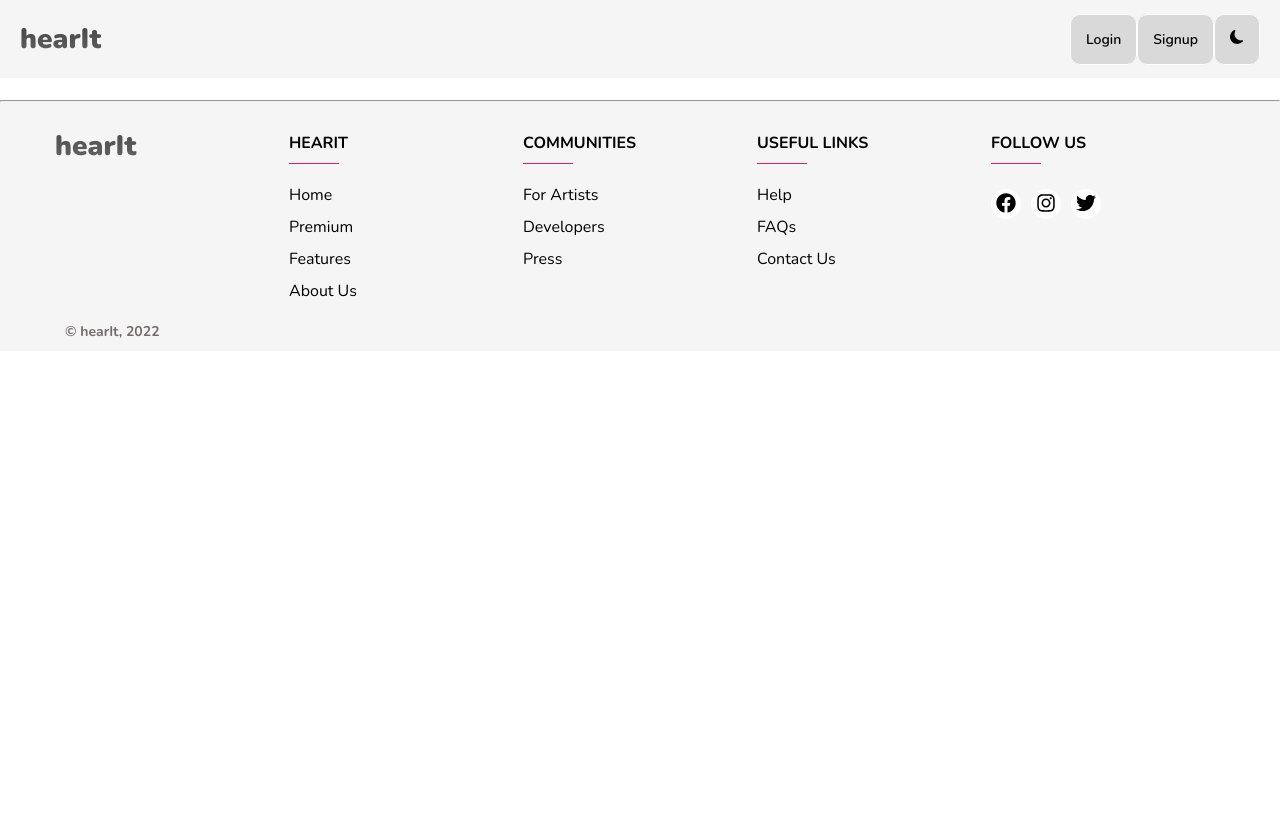
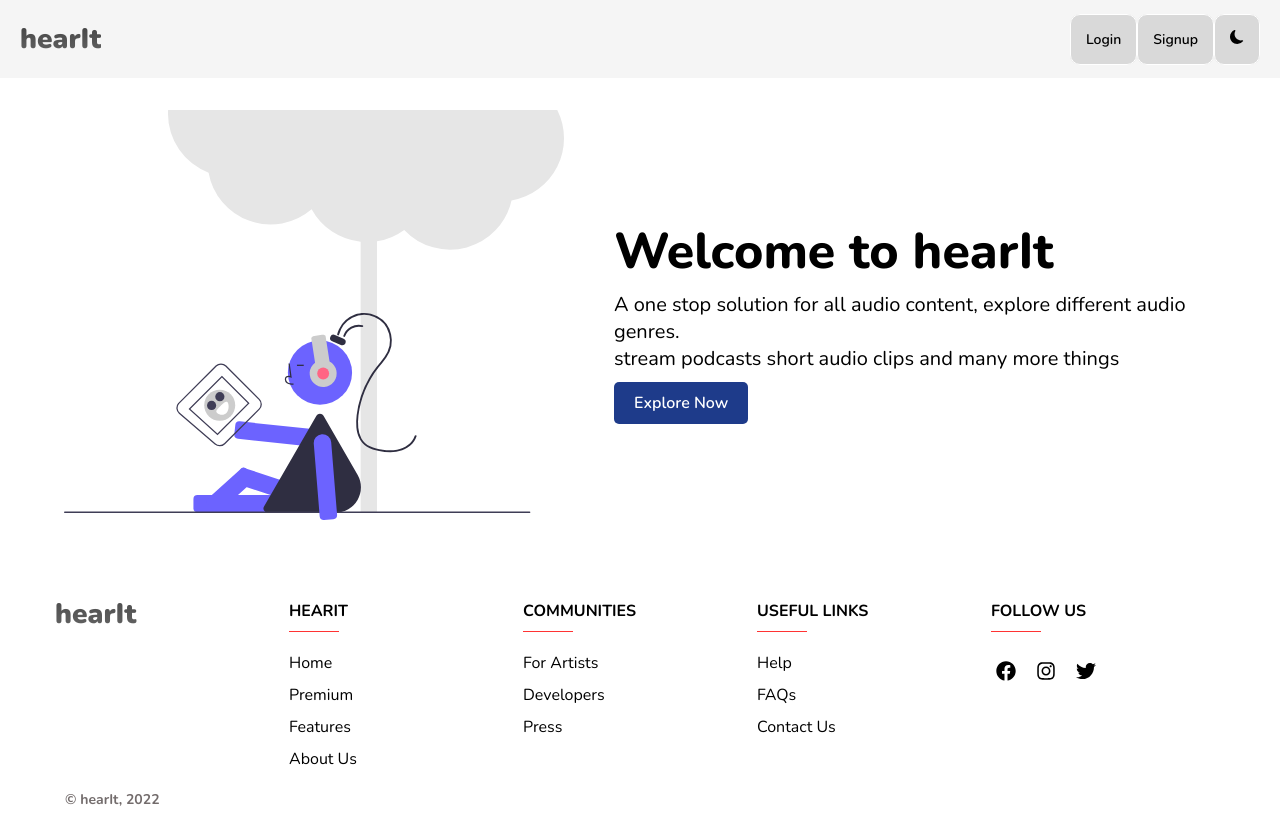
Before and after one commit to me-ayush/hearIt, a React (Create React App) app: page / in a window 1280 px wide. Built offline with nearby package versions, Linux system fonts and the light colour scheme.

Commit message:
add landing

```diff
--- a/src/App.js
+++ b/src/App.js
@@ -1,6 +1,7 @@
 import { useEffect } from "react";
 import Router from "./Router";
 import Navbar from "./Components/Navbar/Navbar";
+import Footer from "./Components/Footer/Footer";
 import { getItem } from "./Utils/LocalStorage";
 import { THEME } from "./Constants";
 
@@ -14,6 +15,7 @@ function App() {
         <div>
             <Navbar />
             <Router />
+            <Footer />
         </div>
     );
 }
--- a/src/Components/Footer/Footer.jsx
+++ b/src/Components/Footer/Footer.jsx
@@ -1,47 +1,82 @@
 import React from "react";
+import { FaFacebook, FaInstagram, FaTwitter } from "react-icons/fa";
+import { Link } from "react-router-dom";
 import styles from "./footer.module.css";
-
-import { FaFacebook, FaInstagram, FaTwitter } from 'react-icons/fa';
 
 const Footer = () => {
     return (
+        <footer>
             <div className={styles.main_footer}>
                 <div className={styles.container}>
                     <div className={styles.row_1}>
-          <div className={styles.col + ' ' + styles.col_logo}>
+                        <div className={styles.col + " " + styles.col_logo}>
                             <h1>hearIt</h1>
                         </div>
-          <div className={styles.col + ' ' + styles.col_hearit}>
+                        <div className={styles.col + " " + styles.col_hearit}>
                             <h4>HEARIT</h4>
                             <ul>
-              <li><a href="/">Home</a></li>
-              <li><a href="/">Premium</a></li>
-              <li><a href="/">Features</a></li>
-              <li><a href="/">About Us</a></li>
+                                <li>
+                                    <Link to="/">Home</Link>
+                                </li>
+                                <li>
+                                    <Link to="/">Premium</Link>
+                                </li>
+                                <li>
+                                    <Link to="/">Features</Link>
+                                </li>
+                                <li>
+                                    <Link to="/">About Us</Link>
+                                </li>
                             </ul>
                         </div>
-          <div className={styles.col + ' ' + styles.col_communities}>
+                        <div
+                            className={
+                                styles.col + " " + styles.col_communities
+                            }
+                        >
                             <h4>COMMUNITIES</h4>
                             <ul>
-              <li><a href="/">For Artists</a></li>
-              <li><a href="/">Developers</a></li>
-              <li><a href="/">Press</a></li>
+                                <li>
+                                    <Link to="/">For Artists</Link>
+                                </li>
+                                <li>
+                                    <Link to="/">Developers</Link>
+                                </li>
+                                <li>
+                                    <Link to="/">Press</Link>
+                                </li>
                             </ul>
                         </div>
-          <div className={styles.col + ' ' + styles.col_useful_links}>
+                        <div
+                            className={
+                                styles.col + " " + styles.col_useful_links
+                            }
+                        >
                             <h4>USEFUL LINKS</h4>
                             <ul>
-              <li><a href="/">Help</a></li>
-              <li><a href="/">FAQs</a></li>
-              <li><a href="/">Contact Us</a></li>
+                                <li>
+                                    <Link to="/">Help</Link>
+                                </li>
+                                <li>
+                                    <Link to="/">FAQs</Link>
+                                </li>
+                                <li>
+                                    <Link to="/">Contact Us</Link>
+                                </li>
                             </ul>
                         </div>
                         <div className={styles.col}>
                             <h4>FOLLOW US</h4>
                             <div className={styles.social_links}>
-              <a href="/"><FaFacebook /></a>
-              <a href="/"><FaInstagram /></a>
-              <a href="/"><FaTwitter /></a>
+                                <Link to="/">
+                                    <FaFacebook />
+                                </Link>
+                                <Link to="/">
+                                    <FaInstagram />
+                                </Link>
+                                <Link to="/">
+                                    <FaTwitter />
+                                </Link>
                             </div>
                         </div>
                     </div>
@@ -52,6 +87,7 @@ const Footer = () => {
                     </div>
                 </div>
             </div>
+        </footer>
     );
 };
 
--- a/src/Components/Footer/footer.module.css
+++ b/src/Components/Footer/footer.module.css
@@ -1,8 +1,12 @@
+footer {
+    margin-top: 50px;
+}
+
 .main_footer {
     width: 100%;
     height: auto;
     padding: 10px 20px;
-    background-color: #f5f5f5;
+    background-color: var(--body-bg-color);
 }
 
 .main_footer .container {
@@ -39,11 +43,11 @@
 }
 
 .col h4::before {
-    content: '';
+    content: "";
     position: absolute;
     left: 0;
     bottom: -5px;
-    background-color: #e91e63;
+    background-color: var(--color-text-error);
     height: 1.5px;
     width: 50px;
 }
@@ -77,7 +81,6 @@
     text-align: center;
     line-height: 36px;
     border-radius: 50%;
-    background-color: #ffffff;
     font-size: 20px;
     transition: all 0.3s ease-out;
 }
@@ -102,14 +105,14 @@
 
 /* RESPONSIVE */
 
-@media (max-width: 767px) {
+@media (max-width: 768px) {
     .col {
-        width: 33%;
+        /* width: 33%; */
         margin-bottom: 20px;
     }
 }
 
-@media (max-width: 560px) {
+@media (max-width: 640px) {
     .col {
         width: 100%;
         margin-bottom: 25px;
--- a/src/Pages/LandingPage/Landing.js
+++ b/src/Pages/LandingPage/Landing.js
@@ -1,13 +1,26 @@
-import React from "react"
-import Footer from "../../Components/Footer/Footer";
+import { Link } from "react-router-dom";
+import styles from "./landing.module.css";
+import listening from "./../../Assets/Images/listening.svg";
 
 const Landing = () => {
     return (
-        <div>
-            <hr />
-            <Footer />
+        <div className={styles.landing}>
+            <div className={styles.container}>
+                <section className={styles.welcome}>
+                    <img src={listening} alt="" />
+                    <div className={styles.welcome__content}>
+                        <h1>Welcome to hearIt</h1>
+                        <p>
+                            A one stop solution for all audio content, explore
+                            different audio genres. <br /> stream podcasts short
+                            audio clips and many more things
+                        </p>
+                        <Link to="/login">Explore Now</Link>
+                    </div>
+                </section>
+            </div>
         </div>
     );
-}
+};
 
 export default Landing;
--- /dev/null
+++ b/src/Pages/LandingPage/landing.module.css
@@ -0,0 +1,61 @@
+.container {
+    width: 90%;
+    margin: 10px auto;
+}
+
+.welcome {
+    display: flex;
+    align-items: center;
+    justify-content: space-between;
+}
+
+.welcome img {
+    width: 50%;
+    max-width: 500px;
+    object-fit: contain;
+}
+
+.welcome__content {
+    margin-left: 50px;
+}
+
+.welcome__content h1 {
+    font-size: 50px;
+    font-weight: 800;
+}
+
+.welcome__content p {
+    font-size: 20px;
+    margin-top: 5px;
+    margin-bottom: 20px;
+}
+
+.welcome a {
+    padding: 10px 20px;
+    font-weight: 600;
+    border-radius: 5px;
+    color: var(--color-text-button);
+    background-color: var(--button-color);
+    border: var(--border-color);
+}
+
+@media (max-width: 768px) {
+    .welcome {
+        display: block;
+        text-align: center;
+    }
+
+    .welcome img {
+        width: 100%;
+        object-fit: contain;
+        margin: 10px auto;
+    }
+
+    .welcome__content {
+        margin-left: 0px;
+    }
+
+    .welcome__content p{
+        margin-bottom: 25px;
+    }
+}
--- a/src/Router.js
+++ b/src/Router.js
@@ -1,4 +1,4 @@
-import { Routes, Route } from "react-router-dom";
+import { Routes, Route, Navigate } from "react-router-dom";
 import Missing from "./Pages/MissingPage/Missing";
 import Signup from "./Pages/AuthPages/Signup";
 import Login from "./Pages/AuthPages/Login";
```
Also changed, not shown: src/Assets/Images/listening.svg (added), 1 other file (tests, documents, lock files or other folders). Lines whose indentation alone changed are shown as unchanged.
